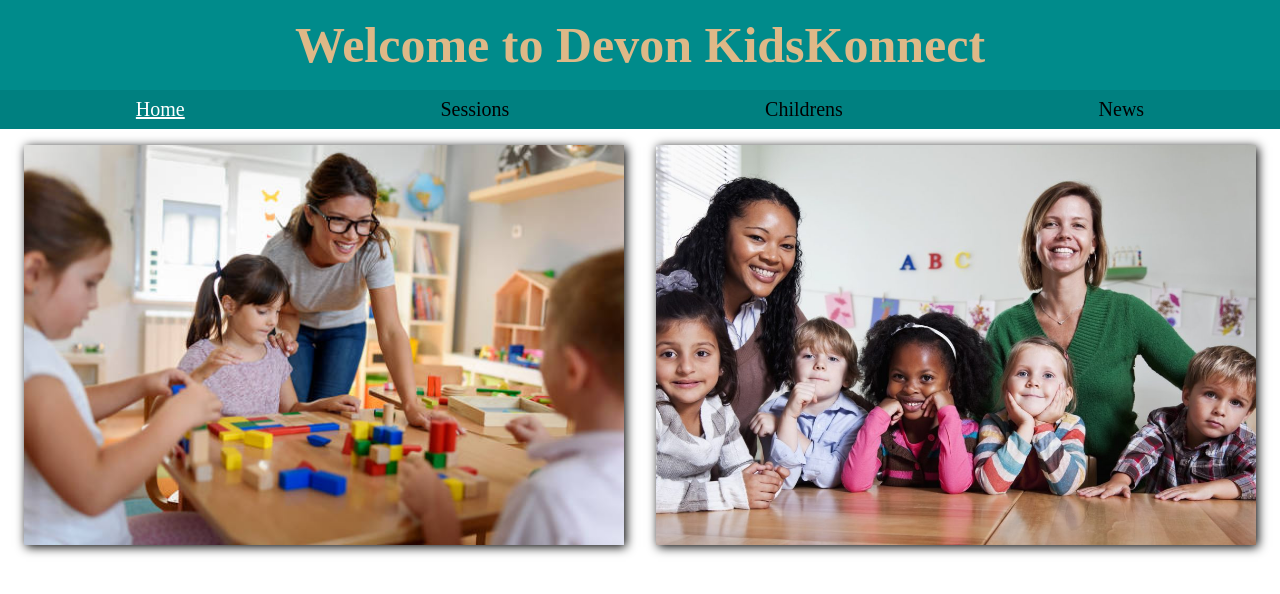
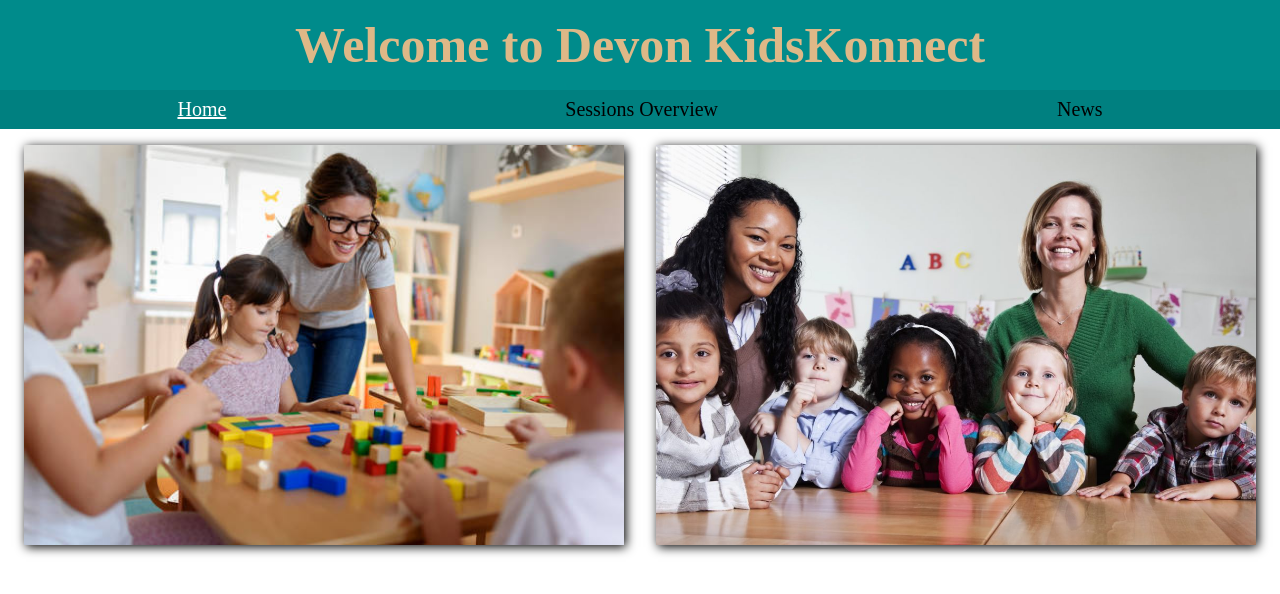
Before and after one commit to prakash2812/Devon, a React (Vite) app in the folder kidsconnect/: page / in a window 1280 px wide. Shown: the top 594 px of the page. Built offline with nearby package versions, Linux system fonts and the light colour scheme.

Commit message:
comment children menu

```diff
--- a/kidsconnect/src/components/Menu.tsx
+++ b/kidsconnect/src/components/Menu.tsx
@@ -1,9 +1,12 @@
 import { NavLink } from 'react-router-dom';
+import { SCREENS } from '../constants/appConstants';
+
+const { SESSIONS_PATH, HOME_PATH, CHILDREN_PATH, NEWS_PATH } = SCREENS;
 const menuLists = [
-    { id: crypto.randomUUID(), name: 'Home', to: '/' },
-    { id: crypto.randomUUID(), name: 'Sessions', to: '/sessions' },
-    { id: crypto.randomUUID(), name: 'Childrens', to: '/children' },
-    { id: crypto.randomUUID(), name: 'News', to: '/news' },
+    { id: crypto.randomUUID(), name: 'Home', to: HOME_PATH },
+    { id: crypto.randomUUID(), name: 'Sessions Overview', to: SESSIONS_PATH },
+    // { id: crypto.randomUUID(), name: 'Childrens', to: CHILDREN_PATH },
+    { id: crypto.randomUUID(), name: 'News', to: NEWS_PATH },
 ];
 const Menu = () => {
     return (
```
